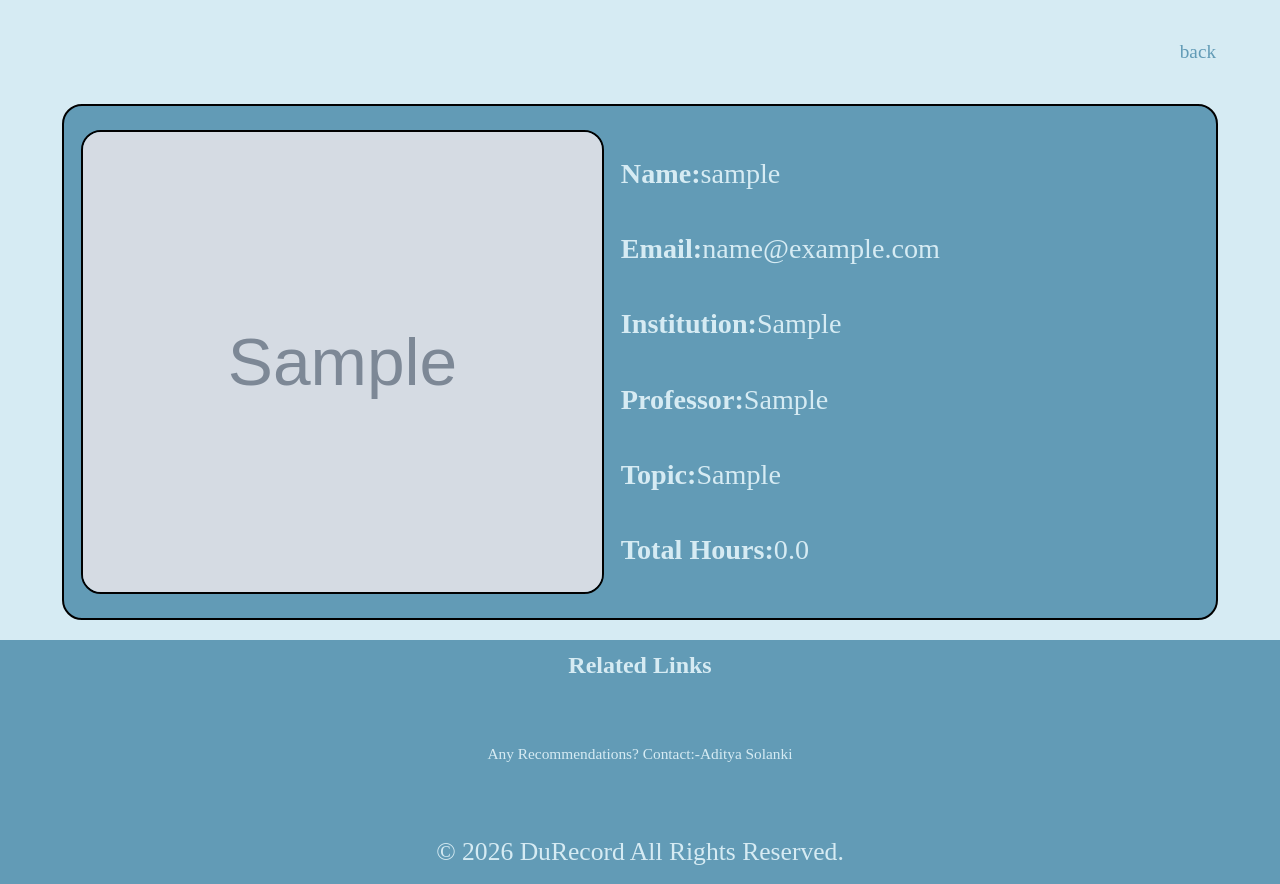
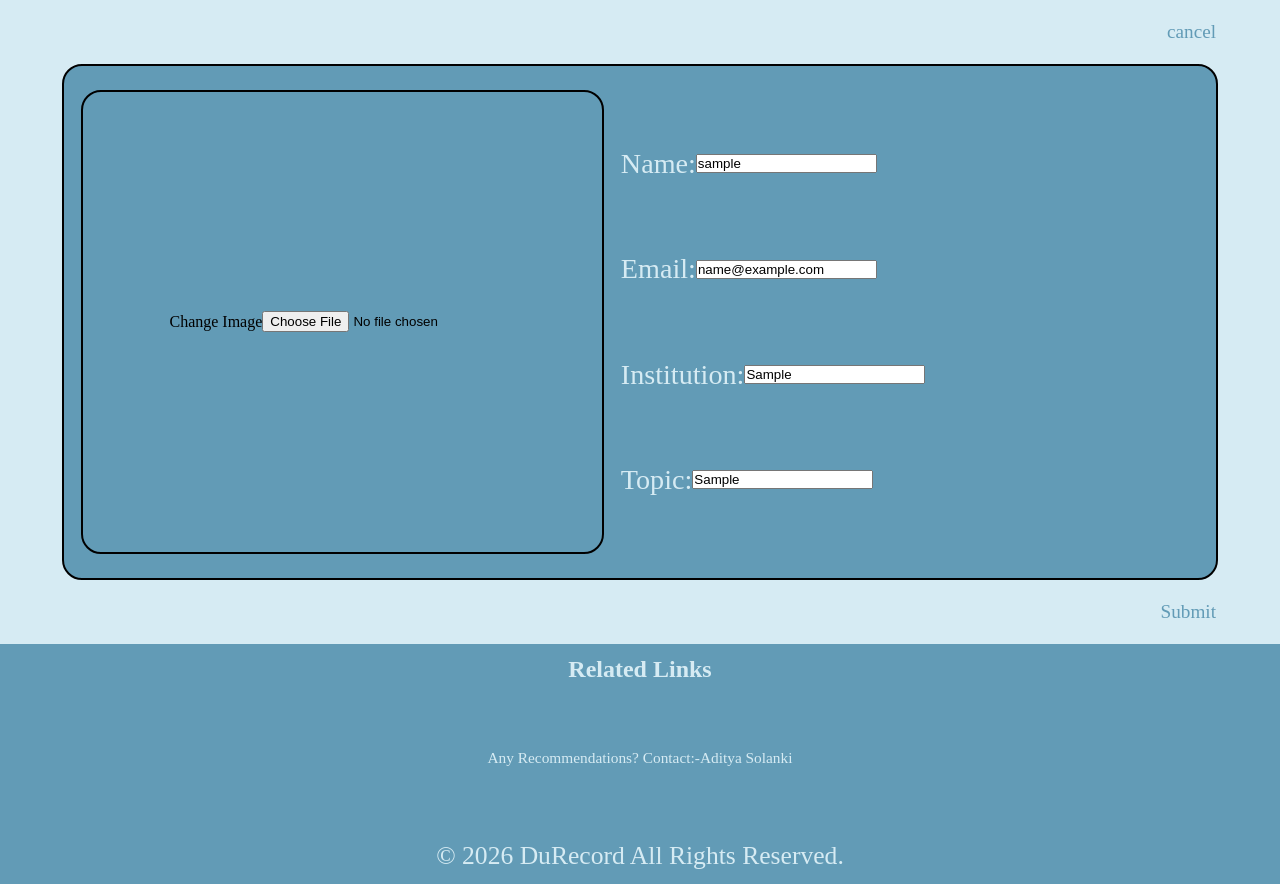
Before and after one commit to adityasolankitybsc2024-star/DuRecord, a Django app: template templates/profile.html in a window 1280 px wide. Shown: the part 80-964 px from the top of the page. Run offline with Django 5.2, Linux system fonts and the light colour scheme; tables that the repository leaves empty hold one stand-in row (values such as "Sample post"); the template is opened without the code that fills it: values that come from a table or form of the project are taken from there, most other values are stand-ins (such as "Sample title", 1, 10 or a date in 2020); grey boxes marked "Sample" are stand-in pictures.

Commit message:
Made the Profile to also be editable.

```diff
--- a/Record/urls.py
+++ b/Record/urls.py
@@ -5,8 +5,8 @@
     path('', views.homepage, name="Homepage"),
     path('register/', views.Register, name="Register"),
     path('login/', views.Login, name="Login"),
-    path('profile/', views.Profile, name="Profile"),
+    path('profilepane/<str:Type>', views.Profilepane, name="Profile"),
     path('logout/', views.Logout, name="Logout"),
     path('addData/', views.AddData, name="AddData"),
-    path('datapane/<int:id>/<str:Type>', views.Datapane, name="Datapane")
+    path('datapane/<int:id>/<str:Type>', views.Datapane, name="Datapane"),
 ]
--- a/static/homepage.js
+++ b/static/homepage.js
@@ -137,12 +137,17 @@
     });
 
     let Profile = document.querySelector("#UserProfile");
+    if (Profile) {
         Profile.addEventListener("click", ()=>{
             window.location.href = Profile.dataset.url;
         });
+    }
 
     let AddEntry = document.querySelector(".A form");
-    let button = AddEntry.querySelector("button");
+    if (AddEntry) {
+        var button = AddEntry.querySelector("button");
+
+    }
 
     let Adding = (fom, butt)=>{
         let formData = new FormData(fom);
@@ -171,12 +176,15 @@
         });
     };
 
+    if (AddEntry) {
         AddEntry.addEventListener("submit", (e)=>{
             e.preventDefault();
             Adding(AddEntry, button);
         });
+    }
 
     let UniqueDatas = document.querySelectorAll("main table tbody tr");
+    if (UniqueDatas) {
         UniqueDatas.forEach((UD)=>{
             UD.addEventListener("click", (event)=>{
                 let editbutton = UD.querySelector(".edit");
@@ -188,8 +196,10 @@
                 }
             });
         });
+    }
 
     let sentences = document.querySelectorAll(".workdone");
+    if (sentences) {
         sentences.forEach((sentence)=>{
             let Sentence = sentence.textContent;
             if (Sentence.length >= 35) {
@@ -198,4 +208,5 @@
                 sentence.textContent = acceptable + replace;
             }
         });
+    }
 });
--- a/static/profile.css
+++ b/static/profile.css
@@ -38,7 +38,7 @@
     cursor: pointer;
     transform: scale(1.1);
 }
-main section{
+.section{
     height: calc(0.8*80vh);
     width: 90%;
     display: grid;
@@ -57,6 +57,15 @@
     width: 100%;
     border: 2px solid black;
     border-radius: 20px;
+    display: flex;
+    justify-content: center;
+    align-items: center;
+}
+#UserImg img{
+    height: 100%;
+    width: auto;
+    overflow: hidden;
+    border-radius: 20px;
 }
 .data{
     height: 100%;
@@ -68,7 +77,7 @@
     justify-content: space-evenly;
     align-items: flex-end;
 }
-.data li{
+.li{
     height: calc((1/7)*100%);
     width: 100%;
     text-decoration: none;
@@ -76,6 +85,25 @@
     display: flex;
     justify-content: flex-start;
     align-items: center;
+}
+#edit{
+    height: calc(0.1*80vh);
+    width: 90%;
+    display: flex;
+    justify-content: flex-end;
+    align-items: center;
+    color: rgb(98, 155, 182);
+    font-size: 1.5vw;
+}
+#edit span{
+    height: auto;
+    width: auto;
+    transition: transform 300ms linear, color 300ms linear;
+}
+#edit span:hover{
+    color: greenyellow;
+    cursor: pointer;
+    transform: scale(1.1);
 }
 @media screen and (orientation:portrait) {
     header h1{
@@ -88,11 +116,15 @@
         height: calc(0.02*80vh);
         font-size: 4vw;
     }
-    main section{
+    .section{
         grid-template-columns: 95%;
         grid-template-rows: 40% 50%;
     }
     .data{
         font-size: 4vw;
     }
+    #edit{
+        height: calc(0.02*80vh);
+        font-size: 4vw;
+    }
 }
--- a/static/profile.js
+++ b/static/profile.js
@@ -8,4 +8,43 @@
     back.addEventListener("click", ()=>{
         window.location.href = back.dataset.url;
     });
+
+    let edit = document.querySelector("#edit span");
+
+    let form = document.querySelector("form");
+    let FormSubmit = ()=>{
+        let formdata = new FormData(form);
+        fetch(edit.dataset.url, {method:"POST", body:formdata, headers:{"X-CSRFToken":form.querySelector("[name=csrfmiddlewaretoken]").value}}).then(response=>response.json()).then((data)=>{
+            let status =  data.status;
+            let message = data.message;
+
+            alert(message);
+
+            if (status === "success") {
+                window.location.href = data.redirect;
+            }
+
+        })
+        .catch((error)=>{
+            alert("Something went wrong. Check the Console.");
+            console.log(error);
+        });
+    };
+
+    if (form) {
+        form.addEventListener("submit", (event)=>{
+            event.preventDefault();
+            FormSubmit();
+        });
+    }
+
+    edit.addEventListener("click", (event)=>{
+        if (edit.dataset.type === "view") {
+            window.location.href = edit.dataset.url;
+        }
+        else {
+            event.preventDefault();
+            FormSubmit();
+        }
+    });
 });
--- a/templates/homepage.html
+++ b/templates/homepage.html
@@ -52,7 +52,7 @@
     <header>
         {% block header %}
             <h1 id="title">DuRecord</h1>
-            <div id="UserProfile" data-url="{% url 'Profile' %}">
+            <div id="UserProfile" data-url="{% url 'Profile' 'view' %}">
                 {% if User %}
                     <img src="{{User.profile.ProfilePic.url}}" alt="User image">
                 {% endif %}
--- a/templates/profile.html
+++ b/templates/profile.html
@@ -8,24 +8,63 @@
     <span id="logout" data-url="{% url 'Logout' %}">Logout?</span>
 {% endblock header %}
 {% block main %}
+    {% if Type == "view" %}
         <div id="bak"><span data-url="{% url 'Homepage' %}">back</span></div>
-    <section>
-        <img src="{{User.profile.ProfilePic.url}}" alt="User Image" id="UserImg">
+
+        <section class="section">
+            <div id="UserImg"><img src="{{User.profile.ProfilePic.url}}" alt="User Image"></div>
+
             <ul class="data">
-            <li><b>Name: </b> {{User.username}}</li>
-            <li><b>Email: </b> {{User.email}}</li>
-            <li><b>Institution: </b> {{User.profile.Institution}}</li>
-            <li><b>Professor: </b> {{User.profile.Professor}}</li>
-            <li>
+                <li class="li"><b>Name: </b> {{User.username}}</li>
+                <li class="li"><b>Email: </b> {{User.email}}</li>
+                <li class="li"><b>Institution: </b> {{User.profile.Institution}}</li>
+                <li class="li"><b>Professor: </b> {{User.profile.Professor}}</li>
+                <li class="li">
                     {% if User.profile.Topic %}
                         <b>Topic: </b> {{User.profile.Topic}}
                     {% else %}
                         <b>Topic: </b> Topic Not yet Entered...
                     {% endif %}
                 </li>
-            <li><b>Total Hours:</b> {{User.profile.Total_Hours}}</li>
+                <li class="li"><b>Total Hours:</b> {{User.profile.Total_Hours}}</li>
             </ul>
         </section>
+        <div id="edit"><span data-type="{{Type}}" data-url="{% url 'Profile' 'edit' %}">Edit?</span></div>
+    {% else %}
+        <div id="bak"><span data-url="{% url 'Profile' 'view' %}">cancel</span></div>
+
+        <form method="post" class="section">
+            {% csrf_token %}
+            <div id="UserImg">
+                <label for="Userimg">Change Image</label>
+                <input type="file" name="userimage" id="Userimg" accept="image/*">
+            </div>
+            <div class="data">
+                <div class="li">
+                    <label for="name">Name:</label>
+                    <input type="text" value="{{User.username}}" id="name" name="name" required>
+                </div>
+                <div class="li">
+                    <label for="email">Email:</label>
+                    <input type="email" value="{{User.email}}" id="email" name="email" required>
+                </div>
+                <div class="li">
+                    <label for="inst">Institution:</label>
+                    <input type="text" value="{{User.profile.Institution}}" id="inst" name="inst" required>
+                </div>
+                <div class="li">
+                    {% if User.profile.Topic %}
+                        <label for="topic">Topic:</label>
+                        <input type="text" value="{{User.profile.Topic}}" id="topic" name="topic" required>
+                    {% else %}
+                        <label for="topic">Topic:</label>
+                        <input type="text" value="Topic Not yet Entered..." id="topic" name="topic">
+                    {% endif %}
+                </div>
+            </div>
+        </form>
+        <div id="edit"><span data-type="{{Type}}" data-url="{% url 'Profile' 'edit' %}">Submit</span></div>
+    {% endif %}
 {% endblock main %}
 {% block extrajs %}
     <script src="{% static 'profile.js' %}"></script>
```
Also changed, not shown: Record/views.py (+26 -4 lines). Lines whose indentation alone changed are shown as unchanged.
